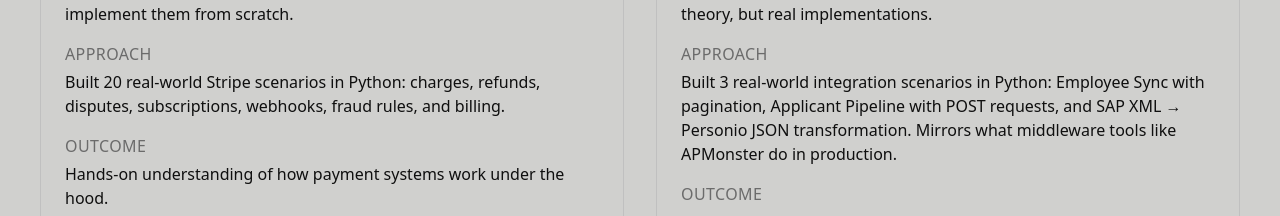
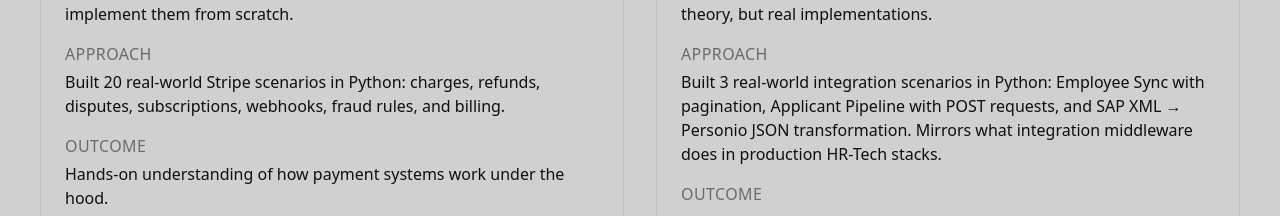
Before and after one commit to denescsaszar/portfolio, a Next.js app: page / in a window 1280 px wide. Shown: the part 2809-3025 px from the top of the page. Built offline with nearby package versions, Linux system fonts and the light colour scheme.

Commit message:
fix: remove internal tool reference from Personio portfolio description

```diff
--- a/app/page.tsx
+++ b/app/page.tsx
@@ -199,7 +199,7 @@ export default function Home() {
                 <ChallengeCard
                   title="Personio API Portfolio"
                   problem="Wanted to prove hands-on API integration skills for HR-Tech — not just theory, but real implementations."
-                  approach="Built 3 real-world integration scenarios in Python: Employee Sync with pagination, Applicant Pipeline with POST requests, and SAP XML → Personio JSON transformation. Mirrors what middleware tools like APMonster do in production."
+                  approach="Built 3 real-world integration scenarios in Python: Employee Sync with pagination, Applicant Pipeline with POST requests, and SAP XML → Personio JSON transformation. Mirrors what integration middleware does in production HR-Tech stacks."
                   outcome="End-to-end understanding of HR-Tech integrations — from auth to data transformation across JSON and XML formats."
                   tags={["Python", "Personio API", "REST API", "XML", "JSON"]}
                   href="https://github.com/denescsaszar/personio-api-portfolio"
```
